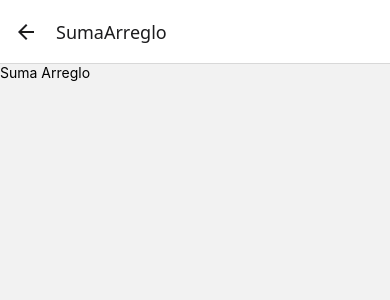
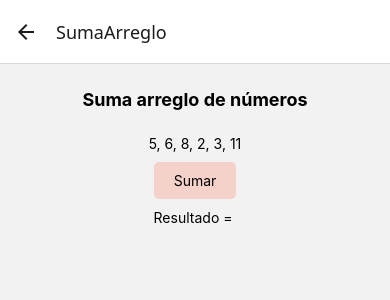
Before and after one commit to AlexdanTB/Ejercicios-TypeScript-ACD, a React Native app: screen /SumaArreglo in a window 390 px wide. Shown: the top 300 px of the page. Built offline with nearby package versions, Linux system fonts and the light colour scheme.

Commit message:
Calcular la suma de numeros en arreglo

```diff
--- a/src/screens/PantallaSumaArreglo.tsx
+++ b/src/screens/PantallaSumaArreglo.tsx
@@ -1,10 +1,26 @@
-import React from 'react'
-import { Text, View } from 'react-native'
+import React, { useState } from 'react'
+import { Text, TouchableOpacity, View } from 'react-native'
+import { styles } from '../theme/appStyle'
 
 export const PantallaSumaArreglo = () => {
+    const nums= [5, 6, 8, 2, 3, 11]
+    const [suma, setsuma] = useState<number>()
+
+    const sumar = ()=>{
+        nums.reduce((a: number, na: number)=>{
+            setsuma(a+na)
+            return a + na;
+        }, 0);
+    }
   return (
-    <View>
-        <Text>Suma Arreglo</Text>
+    <View style={styles.vw2}>
+        <Text style={styles.titulo}>Suma arreglo de números</Text>
+        <Text>{nums.join(", ")}</Text>
+        <TouchableOpacity onPress={sumar} style={styles.btns}>
+            <Text>Sumar</Text>
+        </TouchableOpacity>
+        <Text>Resultado = {suma}</Text>
+
     </View>
   )
 }
```
